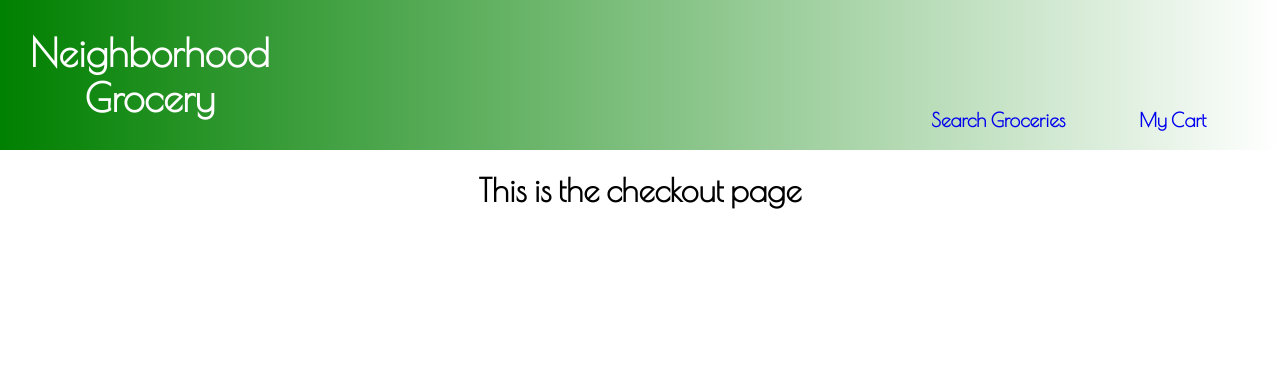
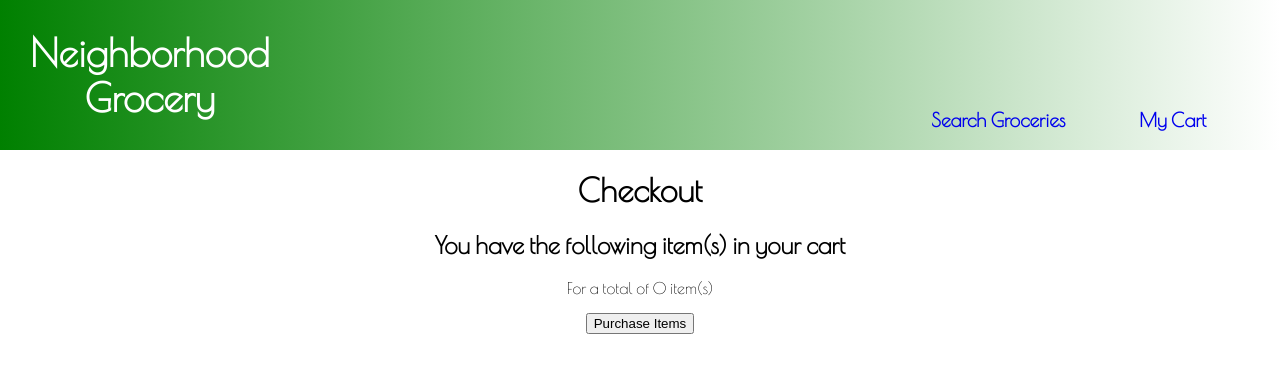
Before and after one commit to BrandonDoza/neighborhood-grocery, a React (Create React App) app: page /checkout in a window 1280 px wide. Shown: the top 372 px of the page. Built offline with nearby package versions, Linux system fonts and the light colour scheme.

Commit message:
add checkout page component

```diff
--- a/src/Components/Cart/Cart.css
+++ b/src/Components/Cart/Cart.css
@@ -14,6 +14,7 @@
     font-weight: 800;
     font-size: larger;
     margin: 25px;
+    cursor: pointer;
 }
 
 .button-container {
--- a/src/Components/Checkout/Checkout.jsx
+++ b/src/Components/Checkout/Checkout.jsx
@@ -1,7 +1,21 @@
 import './Checkout.css'
 
 export default function Checkout({cart}) {
+    const itemsInCart = cart.map((item) => {
+        return (
+            <div>
+                <h1>{item.name}</h1>
+            </div>
+        )
+    })
     return (
-        <h1>This is the checkout page</h1>
+        <div>
+                <h1>Checkout</h1>
+                <h2>You have the following item(s) in your cart</h2>
+                {itemsInCart}
+                <p>{`For a total of ${cart.length} item(s)`}</p>
+                <button>Purchase Items</button>
+        </div>
+
     )
 }
--- a/src/Components/SearchPage/Search.css
+++ b/src/Components/SearchPage/Search.css
@@ -18,6 +18,7 @@
     font-weight: 800;
     font-size: larger;
     margin-bottom: 15px;
+    cursor: pointer;
 }
 
 .foods-display {
```
